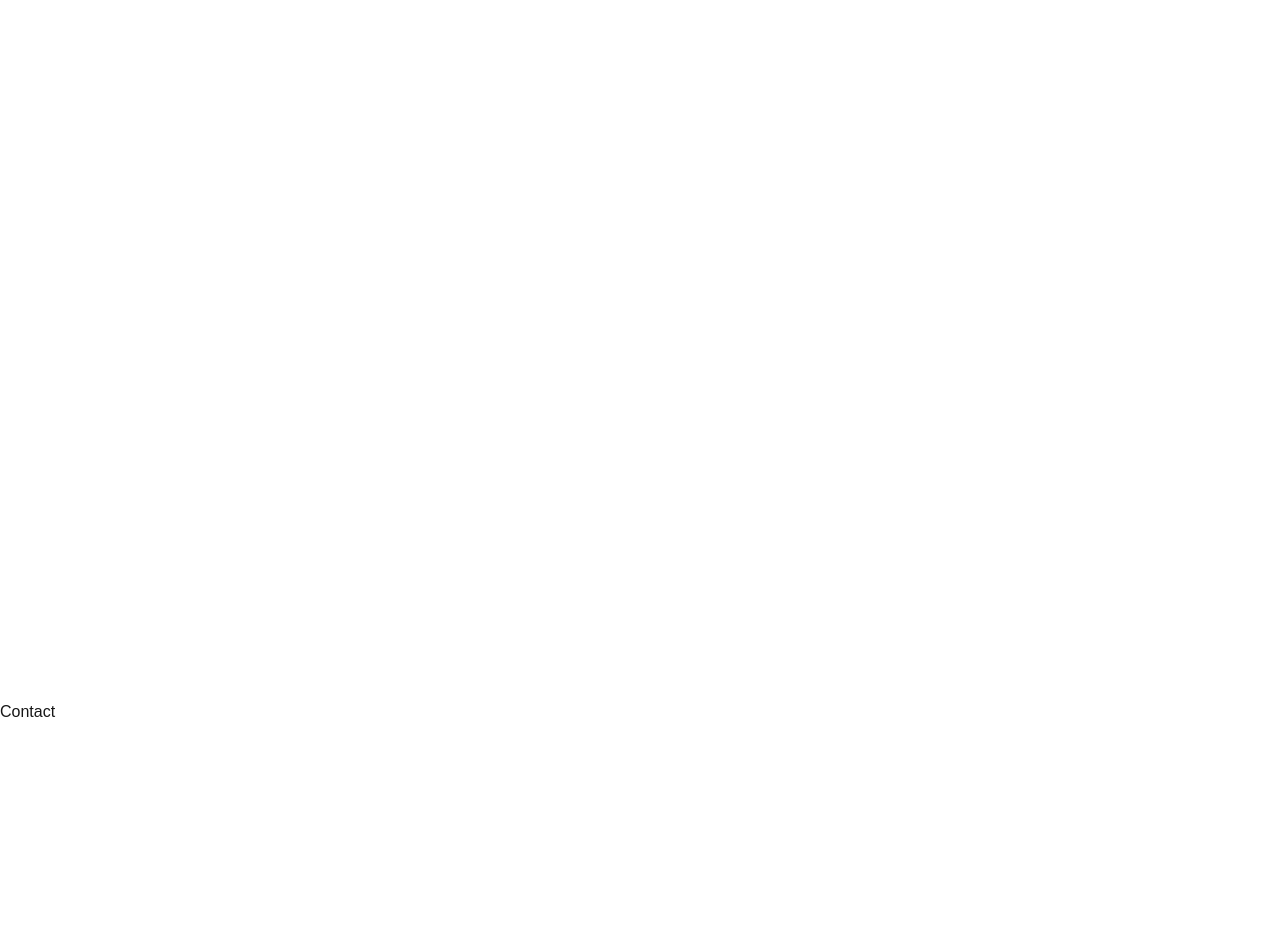
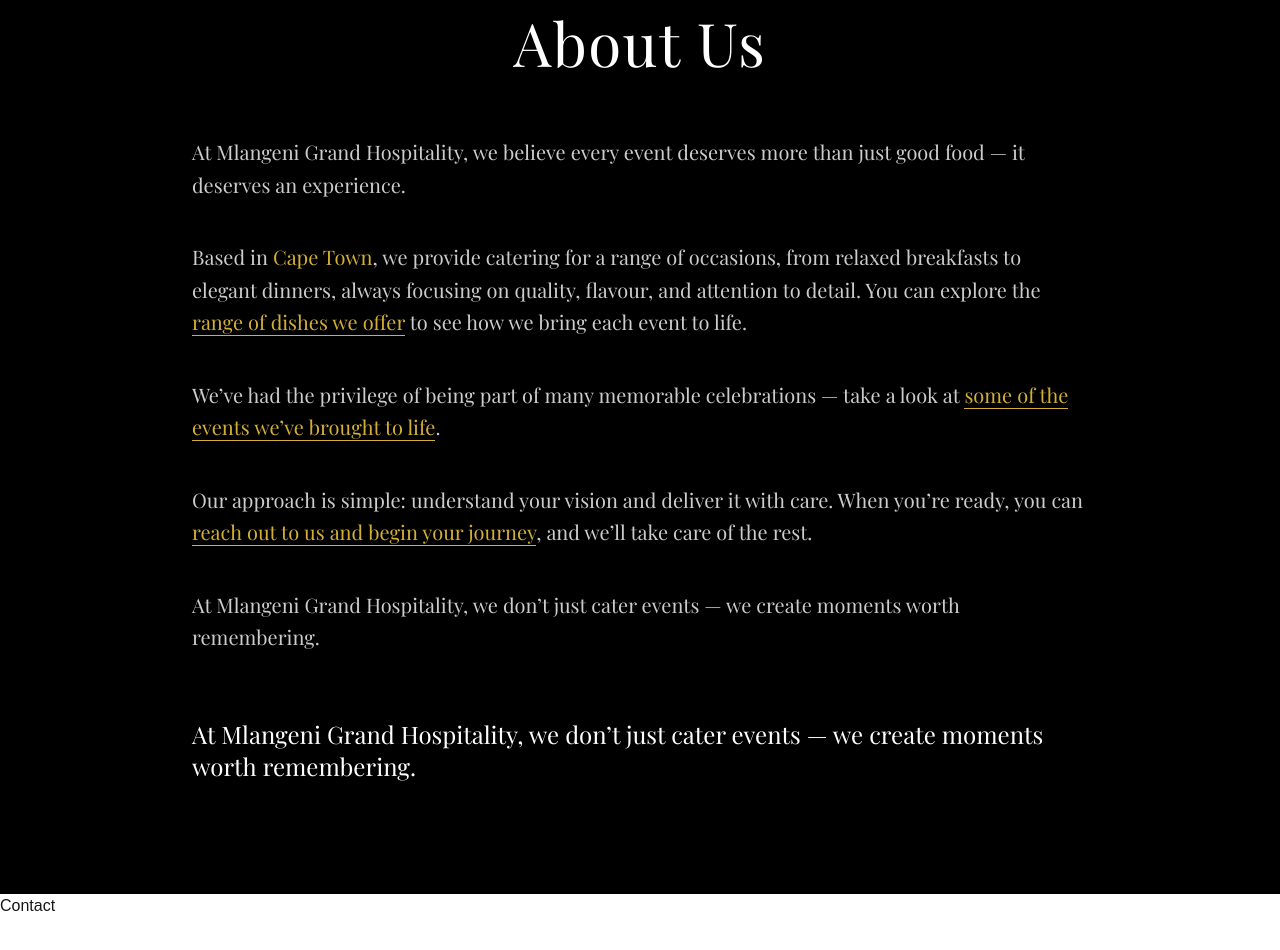
Before and after one commit to JoshBlack25/mlangeni, a Next.js app: page / in a window 1280 px wide. Shown: the part 2500-3450 px from the top of the page. Built offline with nearby package versions, Linux system fonts and the light colour scheme.

Commit message:
Updated About section and animations

```diff
--- a/app/sections/About.jsx
+++ b/app/sections/About.jsx
@@ -1,11 +1,107 @@
-import React from "react";
+"use client";
 
-const About = () => {
+import { motion } from "framer-motion";
+import Link from "next/link";
+
+export default function About() {
+  const paragraphs = [
+    `At Mlangeni Grand Hospitality, we believe every event deserves more than just good food — it deserves an experience.`,
+
+    `Based in Cape Town, we provide catering for a range of occasions, from relaxed breakfasts to elegant dinners, always focusing on quality, flavour, and attention to detail. You can explore the range of dishes we offer to see how we bring each event to life.`,
+
+    `We’ve had the privilege of being part of many memorable celebrations — take a look at some of the events we’ve brought to life.`,
+
+    `Our approach is simple: understand your vision and deliver it with care. When you’re ready, you can reach out to us and begin your journey, and we’ll take care of the rest.`,
+
+    `At Mlangeni Grand Hospitality, we don’t just cater events — we create moments worth remembering.`,
+  ];
+
   return (
-    <section className="h-screen">
-      <div>About</div>
+    <section className="bg-black text-white px-6 md:px-12 py-28 font-[Playfair_Display]">
+      <motion.div
+        initial={{ opacity: 0, y: 40 }}
+        whileInView={{ opacity: 1, y: 0 }}
+        viewport={{ once: true, amount: 0.3 }}
+        transition={{ duration: 0.8, ease: [0.22, 1, 0.36, 1] }}
+        className="max-w-4xl mx-auto"
+      >
+        {/* TITLE */}
+        <motion.h1
+          initial={{ opacity: 0, y: 20 }}
+          whileInView={{ opacity: 1, y: 0 }}
+          transition={{ duration: 0.6 }}
+          className="text-center text-4xl md:text-6xl font-light mb-16 tracking-wide"
+        >
+          About Us
+        </motion.h1>
+
+        {/* CONTENT */}
+        <div className="space-y-10 text-white/80 text-lg md:text-xl leading-relaxed">
+          {paragraphs.map((text, i) => (
+            <motion.p
+              key={i}
+              initial={{ opacity: 0, y: 25 }}
+              whileInView={{ opacity: 1, y: 0 }}
+              viewport={{ once: true }}
+              transition={{ duration: 0.6, delay: i * 0.15 }}
+            >
+              {/* Special link handling */}
+              {text.includes("range of dishes we offer") ? (
+                <>
+                  Based in <span className="text-[#D4AF37]">Cape Town</span>, we
+                  provide catering for a range of occasions, from relaxed
+                  breakfasts to elegant dinners, always focusing on quality,
+                  flavour, and attention to detail. You can explore the{" "}
+                  <Link
+                    href="/bookings"
+                    className="text-[#D4AF37] border-b border-[#D4AF37] hover:text-white hover:border-white transition-all duration-300"
+                  >
+                    range of dishes we offer
+                  </Link>{" "}
+                  to see how we bring each event to life.
+                </>
+              ) : text.includes("events we’ve brought to life") ? (
+                <>
+                  We’ve had the privilege of being part of many memorable
+                  celebrations — take a look at{" "}
+                  <Link
+                    href="/gallery"
+                    className="text-[#D4AF37] border-b border-[#D4AF37] hover:text-white hover:border-white transition-all duration-300"
+                  >
+                    some of the events we’ve brought to life
+                  </Link>
+                  .
+                </>
+              ) : text.includes("reach out to us") ? (
+                <>
+                  Our approach is simple: understand your vision and deliver it
+                  with care. When you’re ready, you can{" "}
+                  <Link
+                    href="/contact"
+                    className="text-[#D4AF37] border-b border-[#D4AF37] hover:text-white hover:border-white transition-all duration-300"
+                  >
+                    reach out to us and begin your journey
+                  </Link>
+                  , and we’ll take care of the rest.
+                </>
+              ) : (
+                text
+              )}
+            </motion.p>
+          ))}
+
+          {/* FINAL LINE */}
+          <motion.p
+            initial={{ opacity: 0 }}
+            whileInView={{ opacity: 1 }}
+            transition={{ delay: 0.6 }}
+            className="text-white font-light text-xl md:text-2xl pt-6"
+          >
+            At Mlangeni Grand Hospitality, we don’t just cater events — we
+            create moments worth remembering.
+          </motion.p>
+        </div>
+      </motion.div>
     </section>
   );
-};
-
-export default About;
+}
```
Also changed, not shown: 1 other file (tests, documents, lock files or other folders).
